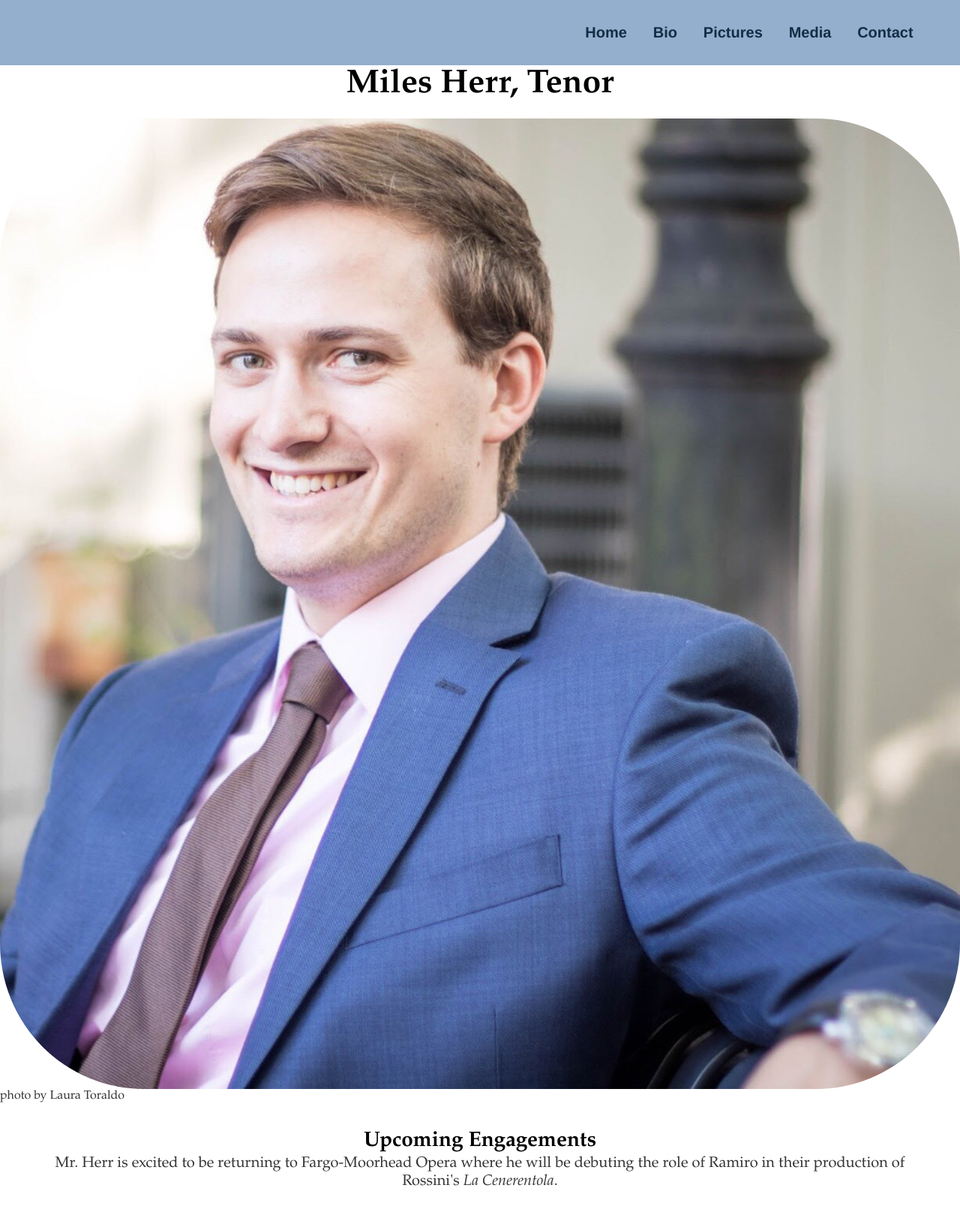
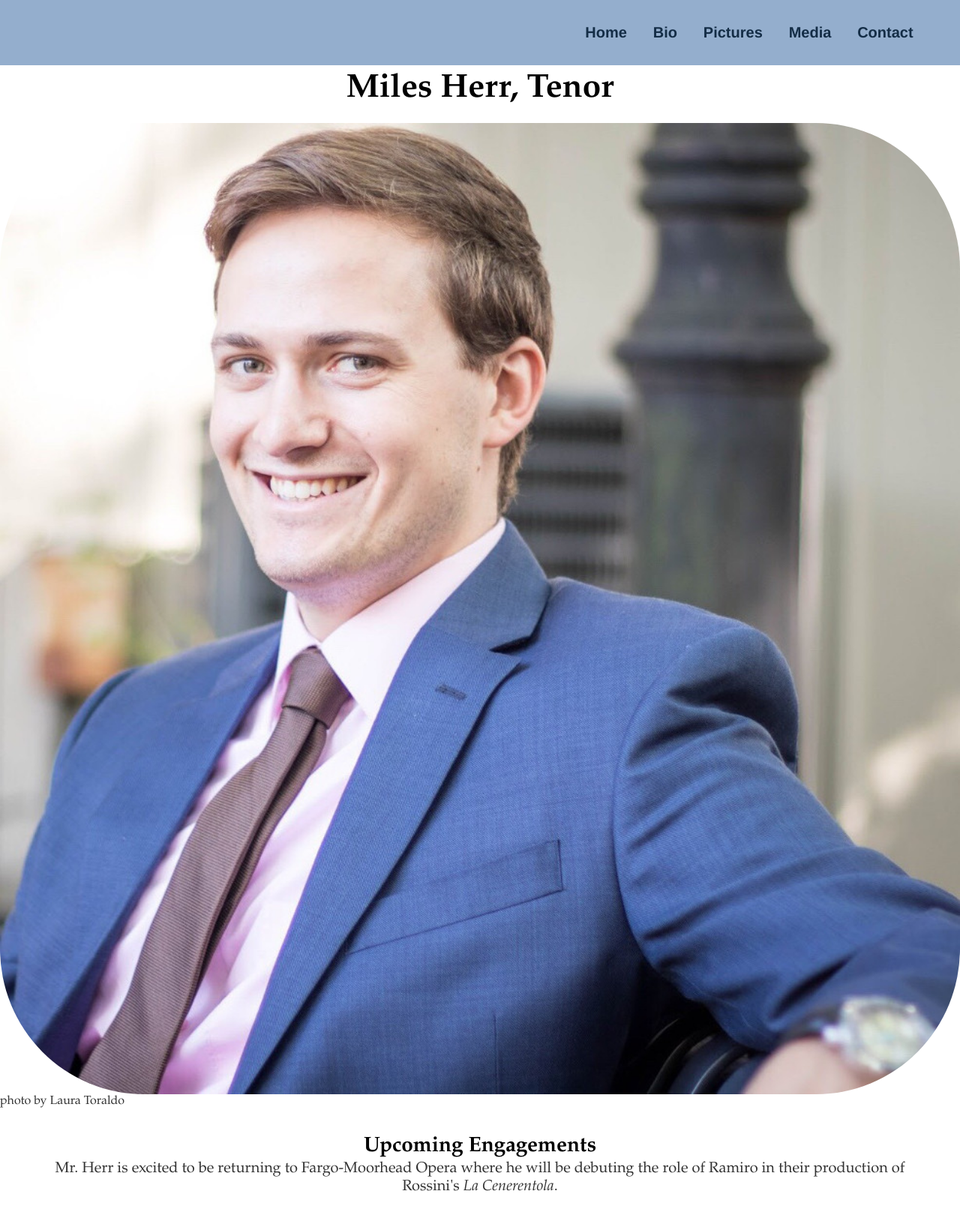
Before and after one commit to leemlb06pmi/leemlb06pmi.github.io, a Jekyll site: the page built from index.html, in a window 1280 px wide. Shown: the whole page at 75% size. Built offline with Jekyll 4.4.1, drawn with Linux system fonts in a browser that asks for light colours.

Commit message:
Update main.css

```diff
--- a/css/main.css
+++ b/css/main.css
@@ -13,6 +13,10 @@ img.sized{
 }
 div{
     background-color: rgb(255,255,255)
+}
+
+div.container{
+	margin-top:.5%;
 }
 
 nav ul, footer ul {
```
